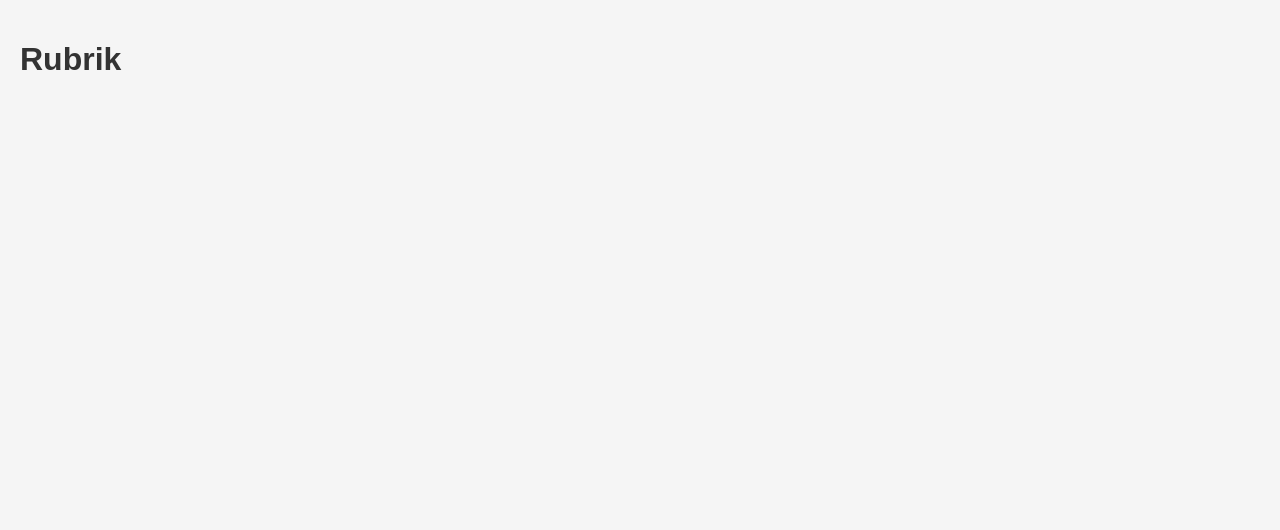
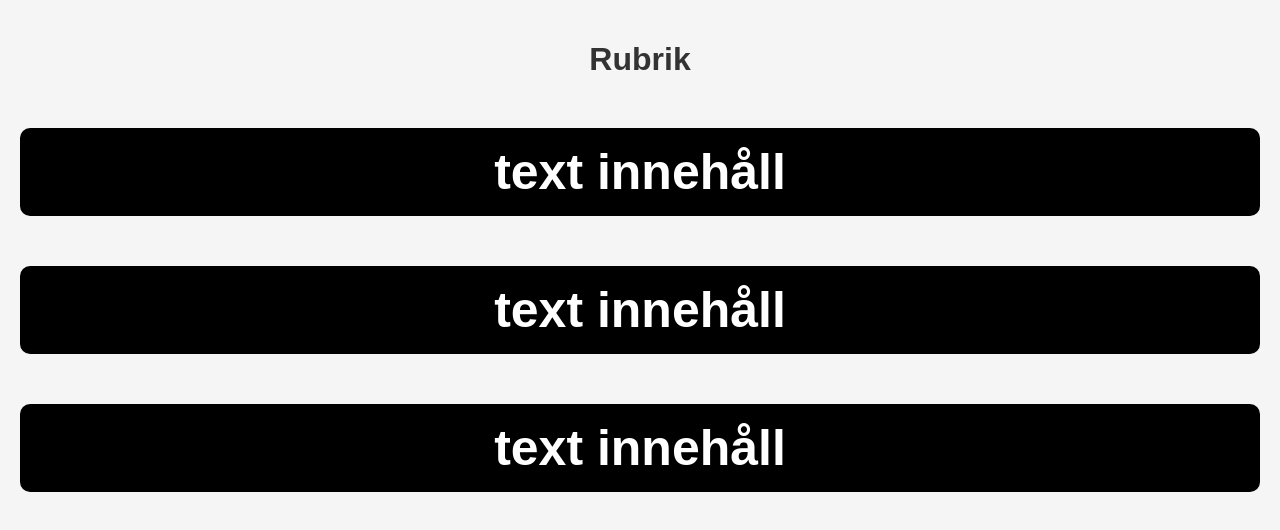
Before and after one commit to James-audrey/html-css, a plain HTML site: page index.html in a window 1280 px wide. Drawn offline with Linux system fonts and the light colour scheme.

Commit message:
Nya ändringar

```diff
--- a/index.html
+++ b/index.html
@@ -3,14 +3,19 @@
 <head>
 <meta charset="utf-8">
 <link rel="stylesheet" href="styles.css"> <!--external css-->
-<title>Något</Title>
+<title>Test Hemsida</Title>
 </head>
 <body>
+    <header></header>
     <!--Det här är en HTML dokument kommentar-->
-<h1>Rubrik<h1>
-    <p class="main-text"></p>
-    <p id="side-text"></p>
-
     <div></div>
+    <main>
+        <h1 id="title">Rubrik<h1>
+        <p class="main-text">text innehåll</p>
+        <p id="side-text">text innehåll</p>
+        <p id="extra-text">text innehåll</p>
+    </main>
+    <side></side>
+    <footer></footer>
 </body>
 <html>
--- a/styles.css
+++ b/styles.css
@@ -7,8 +7,9 @@ body{
     padding: 20px;
 }
 
-h1{
+#title{
     color: #333;
+    text-align: center;
 }
 
 p{
@@ -17,9 +18,51 @@ p{
 }
 
 .main-text{
- margin: 0;
+    color: white;
+    padding: 15px;
+    text-align: center;
+    font-size: 50px;
+    background-color: black;
+    border-radius: 10px;
+
 }
 
 #side-text{
- margin: 0;
+    color: white;
+    padding: 15px;
+    text-align: center;
+    font-size: 50px;
+    background-color: black;
+    border-radius: 10px;
 }
+
+#extra-text{
+    color: white;
+    padding: 15px;
+    text-align: center;
+    font-size: 50px;
+    background-color: black;
+    border-radius: 10px;
+}
+
+@media (max-width: 600px) {
+    .main-text{
+        color: white;
+        padding: 15px;
+        text-align: center;
+        font-size: 50px;
+        background-color: black;
+        border-radius: 10px;
+
+    }
+
+    #side-text{
+        display: none;
+    }
+
+    #extra-text{
+
+        display: none;
+    }
+
+}
```
